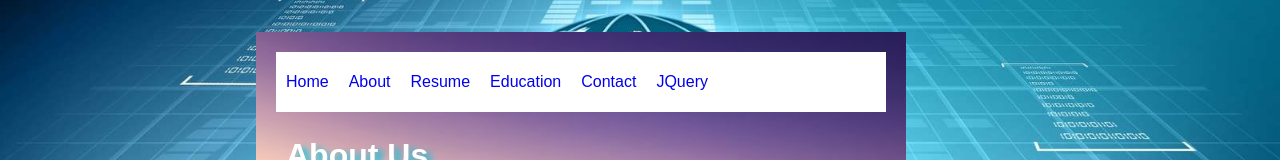
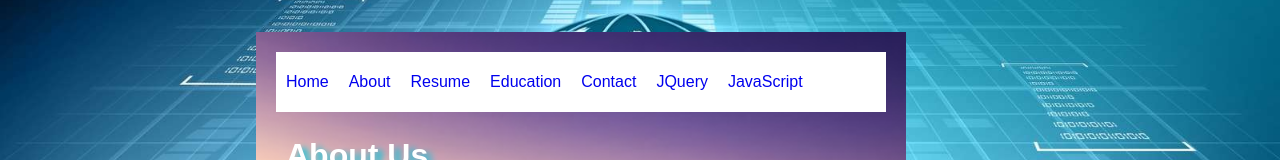
Before and after one commit to Freedasheebha/sheebha, a plain HTML site: page about.html in a window 1280 px wide. Shown: the part 134-294 px from the top of the page. Drawn offline with Linux system fonts and the light colour scheme.

Commit message:
Update about.html

```diff
--- a/about.html
+++ b/about.html
@@ -12,6 +12,7 @@
                     <li><a href="education.html">Education</a></li>
                     <li><a href="contact.html">Contact</a></li>
                     <li><a href="jquery.html">JQuery</a></li>
+                    <li><a href="JavaScript.html">JavaScript</a></li>
                 </ul>
             </div>
             <div  id="a2">
```
